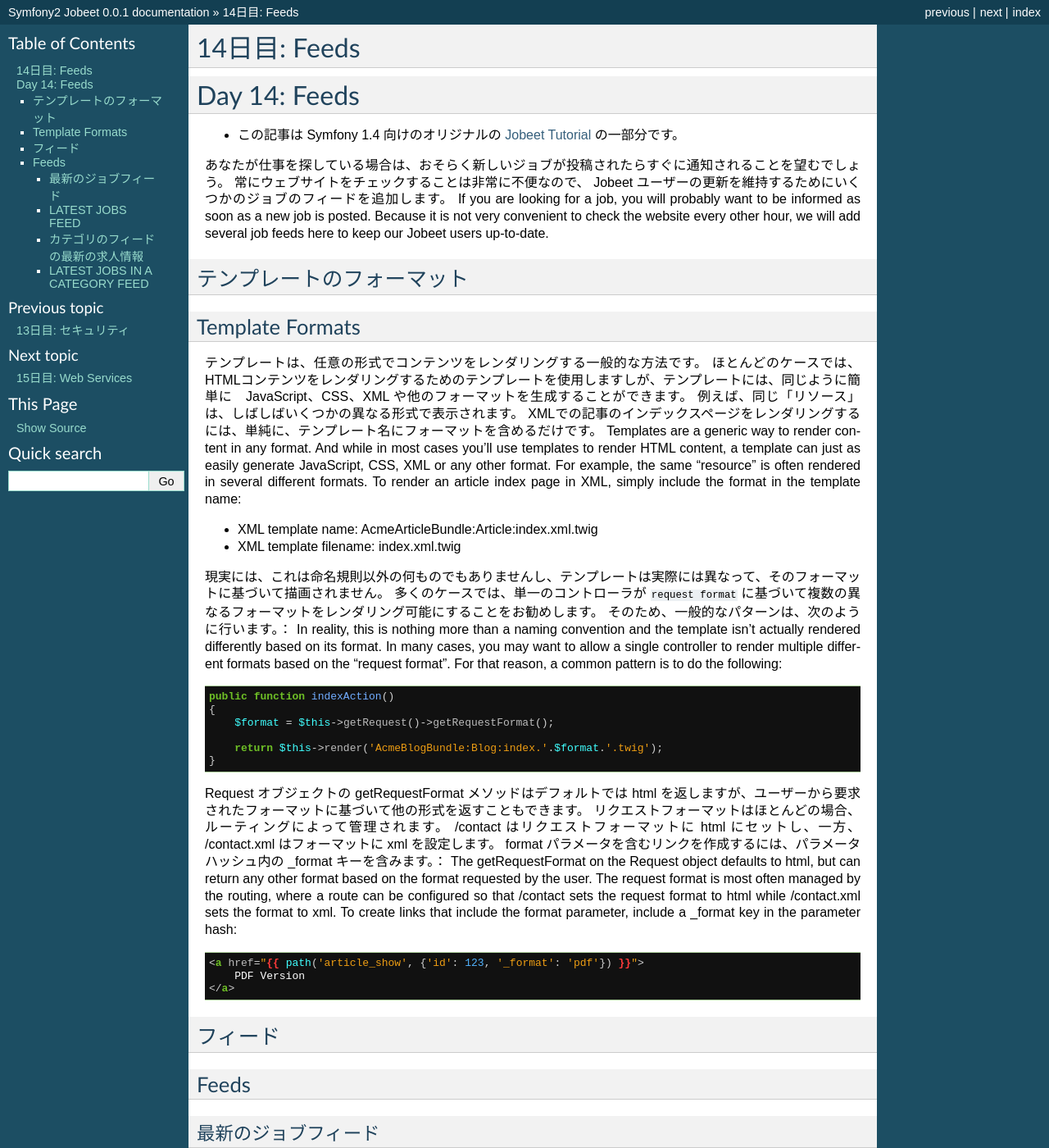
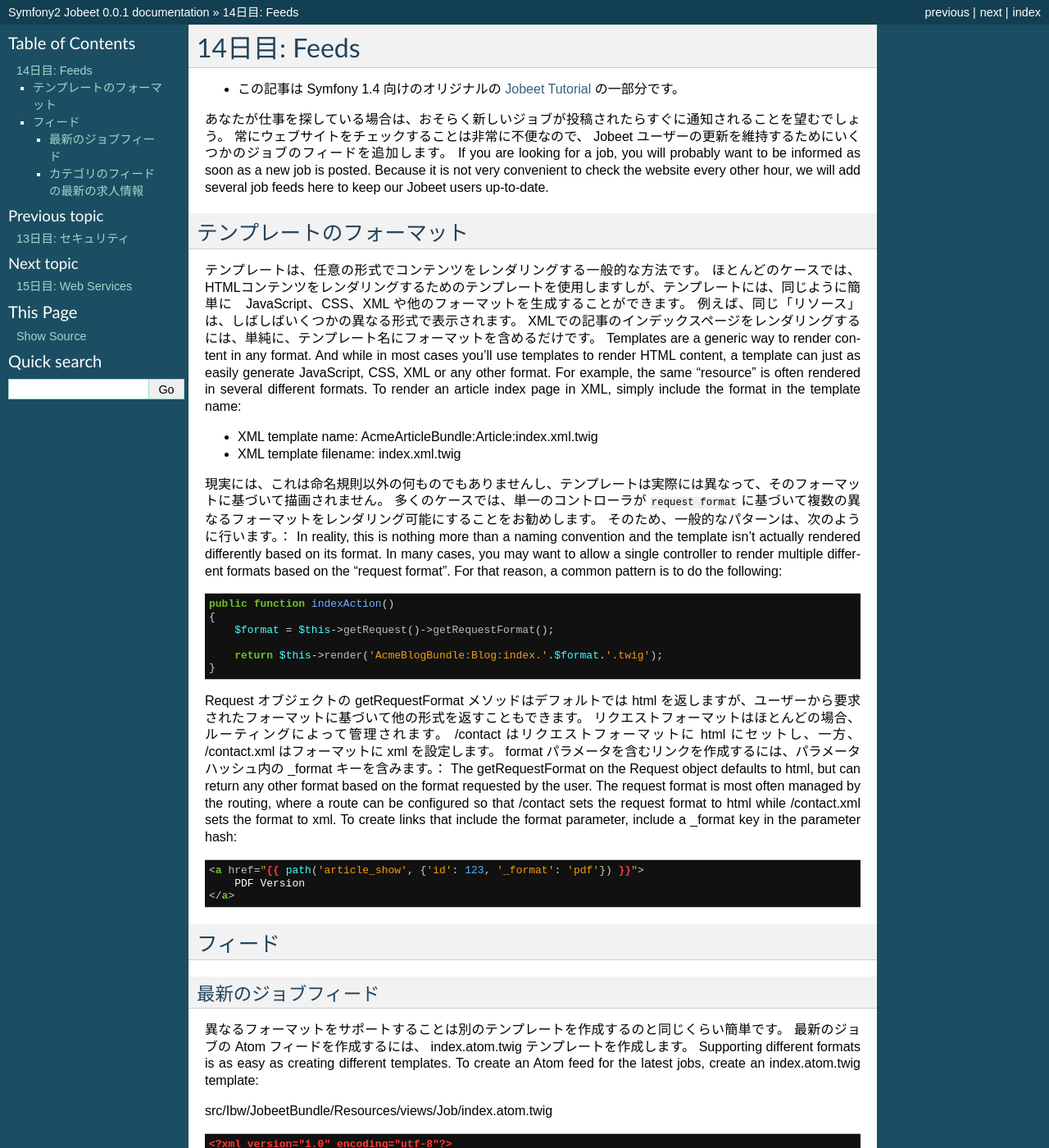
Before and after one commit to symfony-japan-old/symfony2-jobeet-ja, a Sphinx documentation site: the page built from source/day-14-feeds.rst, in a window 1280 px wide and 1400 px high. Shown: the whole window at 82% size. Built offline with Sphinx 7.4.7, drawn with Linux system fonts in a browser that asks for light colours; some of the changed text lies outside the part shown.

Commit message:
見出しの修正

```diff
--- a/source/day-14-feeds.rst
+++ b/source/day-14-feeds.rst
@@ -1,6 +1,4 @@
 14日目: Feeds
-=============
-Day 14: Feeds
 =============
 
 .. include:: common/original.rst.inc
@@ -11,9 +9,7 @@
 Because it is not very convenient to check the website every other hour, we will add several job feeds here to keep our Jobeet users up-to-date.
 
 テンプレートのフォーマット
-------------------
-Template Formats
-----------------
+--------------------------
 
 テンプレートは、任意の形式でコンテンツをレンダリングする一般的な方法です。
 ほとんどのケースでは、HTMLコンテンツをレンダリングするためのテンプレートを使用しますしが、テンプレートには、同じように簡単に　JavaScript、CSS、XML や他のフォーマットを生成することができます。
@@ -58,14 +54,10 @@
    </a>
 
 フィード
------
-Feeds
------
+--------
 
 最新のジョブフィード
-~~~~~~~~~~~~~~~
-LATEST JOBS FEED
-~~~~~~~~~~~~~~~~
+~~~~~~~~~~~~~~~~~~~~
 
 異なるフォーマットをサポートすることは別のテンプレートを作成するのと同じくらい簡単です。
 最新のジョブの Atom フィードを作成するには、 index.atom.twig テンプレートを作成します。
@@ -254,9 +246,7 @@
    {% endfor %}
 
 カテゴリのフィードの最新の求人情報
-~~~~~~~~~~~~~~~~~~~~~~~~~~~
-LATEST JOBS IN A CATEGORY FEED
-~~~~~~~~~~~~~~~~~~~~~~~~~~~~~~
+~~~~~~~~~~~~~~~~~~~~~~~~~~~~~~~~~~
 
 Jobeet の目標の 1 つは、人々が目的の仕事をより多く見つけることを手助けをすることです。
 そこで、各カテゴリのフィードを提供する必要があります。
```
